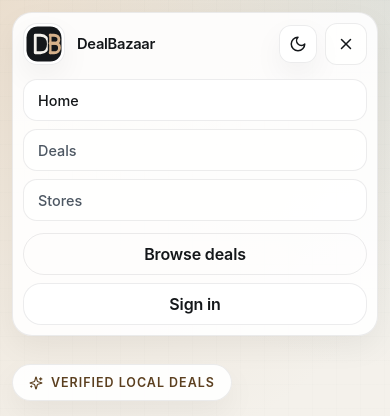
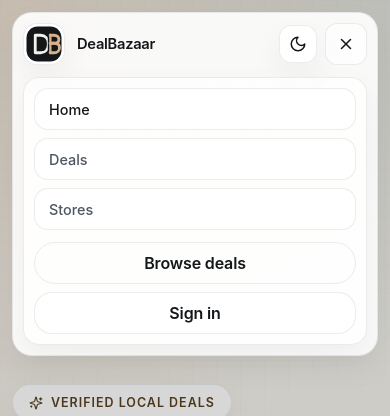
Before and after one commit to Sajal234/DealBazaar, a React (Vite) app in the folder frontend/: page / in a window 390 px wide. Both pictures are taken after a click on the button 346 px from the left and 44 px from the top of the page. Shown: the top 416 px of the page. Built offline with nearby package versions, Linux system fonts and the light colour scheme; no server answers.

Commit message:
style: polish compact header menu behavior for smaller screens

```diff
--- a/frontend/src/layout/AppLayout.jsx
+++ b/frontend/src/layout/AppLayout.jsx
@@ -19,6 +19,27 @@ export function AppLayout({ children, theme, setTheme, currentUser }) {
   useEffect(() => {
     setIsMobileNavOpen(false);
   }, [location.pathname, location.search, location.hash]);
+
+  useEffect(() => {
+    if (!isMobileNavOpen) {
+      return undefined;
+    }
+
+    const handleKeyDown = (event) => {
+      if (event.key === 'Escape') {
+        setIsMobileNavOpen(false);
+      }
+    };
+
+    const previousOverflow = document.body.style.overflow;
+    document.body.style.overflow = 'hidden';
+    window.addEventListener('keydown', handleKeyDown);
+
+    return () => {
+      document.body.style.overflow = previousOverflow;
+      window.removeEventListener('keydown', handleKeyDown);
+    };
+  }, [isMobileNavOpen]);
 
   const handleSignOut = () => {
     setIsMobileNavOpen(false);
@@ -197,6 +218,17 @@ export function AppLayout({ children, theme, setTheme, currentUser }) {
         </div>
       </header>
 
+      {isMobileNavOpen ? (
+        <button
+          type="button"
+          className="mobile-nav__backdrop"
+          onClick={() => {
+            setIsMobileNavOpen(false);
+          }}
+          aria-label="Close navigation menu"
+        />
+      ) : null}
+
       <div className="app-content">{children}</div>
     </div>
   );
--- a/frontend/src/styles/commerce.css
+++ b/frontend/src/styles/commerce.css
@@ -18,6 +18,8 @@
   border-radius: 20px;
   background: var(--surface-strong);
   box-shadow: var(--shadow-soft);
+  position: relative;
+  z-index: 2;
 }
 
 .topbar__brand {
@@ -107,7 +109,8 @@
 }
 
 .topbar__menu-toggle,
-.mobile-nav {
+.mobile-nav,
+.mobile-nav__backdrop {
   display: none;
 }
 
@@ -572,11 +575,32 @@
     display: none;
     grid-area: mobile;
     gap: 12px;
-    padding-top: 4px;
+    margin-top: 2px;
+    padding: 12px;
+    border: 1px solid var(--stroke);
+    border-radius: 16px;
+    background: var(--surface);
+    box-shadow: var(--shadow-soft);
   }
 
   .mobile-nav--open {
     display: grid;
+  }
+
+  .mobile-nav__backdrop {
+    display: block;
+    position: fixed;
+    inset: 0;
+    background: rgba(12, 15, 18, 0.16);
+    border: 0;
+    padding: 0;
+    margin: 0;
+    z-index: 1;
+    cursor: default;
+  }
+
+  :root[data-theme="dark"] .mobile-nav__backdrop {
+    background: rgba(5, 8, 11, 0.42);
   }
 
   .mobile-nav__links {
@@ -662,6 +686,10 @@
     height: 38px;
   }
 
+  .mobile-nav {
+    padding: 10px;
+  }
+
   .home-storefront {
     gap: 24px;
   }
```
